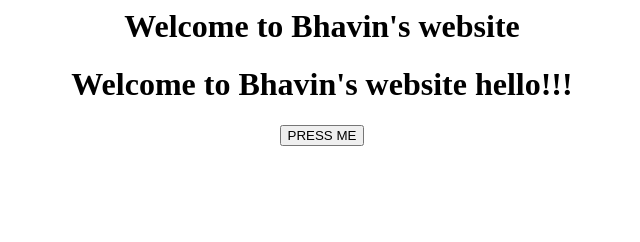
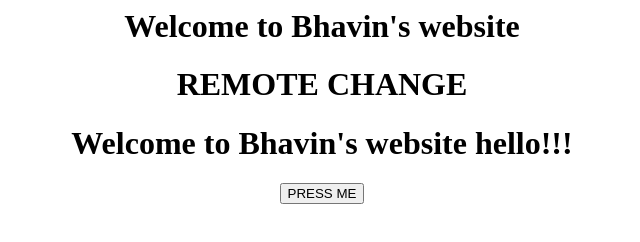
Before and after one commit to BhavinGitt/23Repo, a plain HTML site: page index.html in a window 1280 px wide. Shown: the whole page, without its empty margins (318-958 px from the left). Drawn offline with Linux system fonts and the light colour scheme.

Commit message:
Update index.html

```diff
--- a/index.html
+++ b/index.html
@@ -6,6 +6,7 @@
 		<center>
 
 		<h1> Welcome to Bhavin's website </h1>
+		<h1> REMOTE CHANGE </h1>
 		<h1> Welcome to Bhavin's website hello!!!</h1>
 		<button> PRESS ME </button>
 
```
